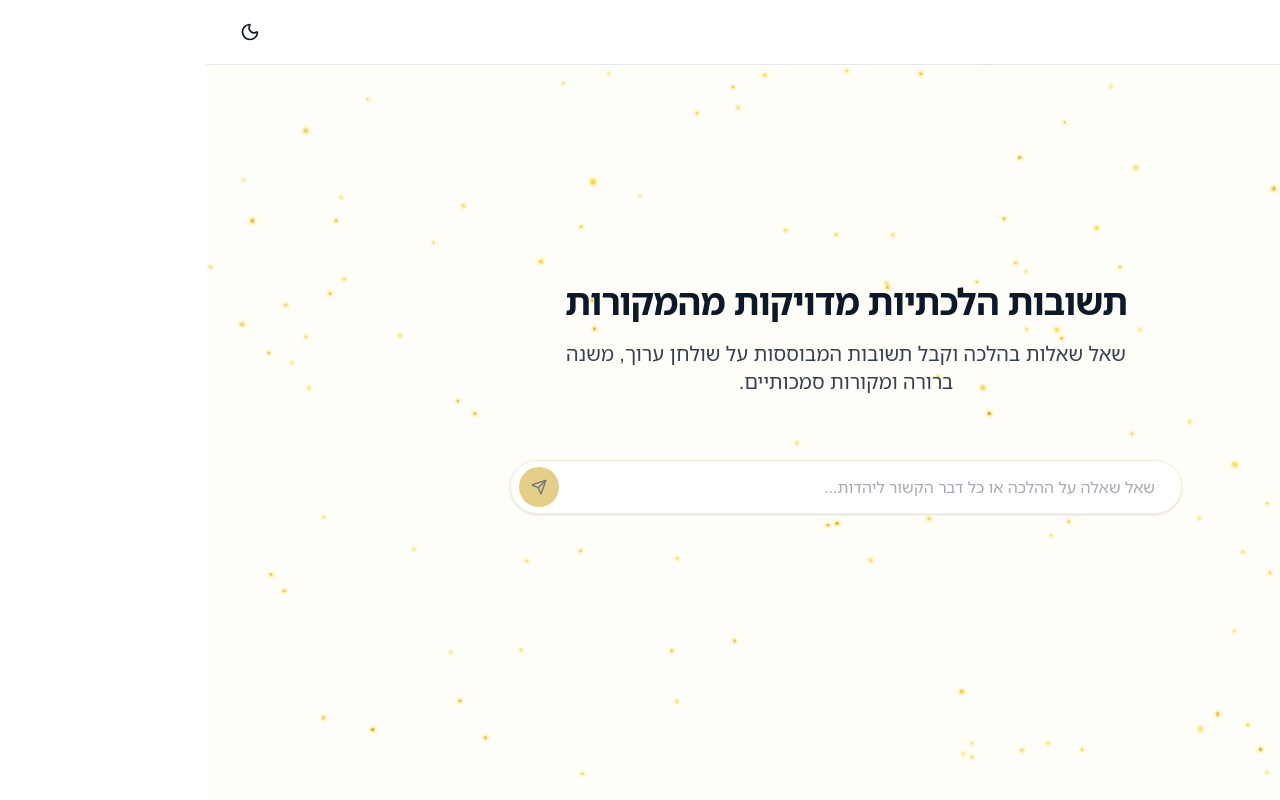
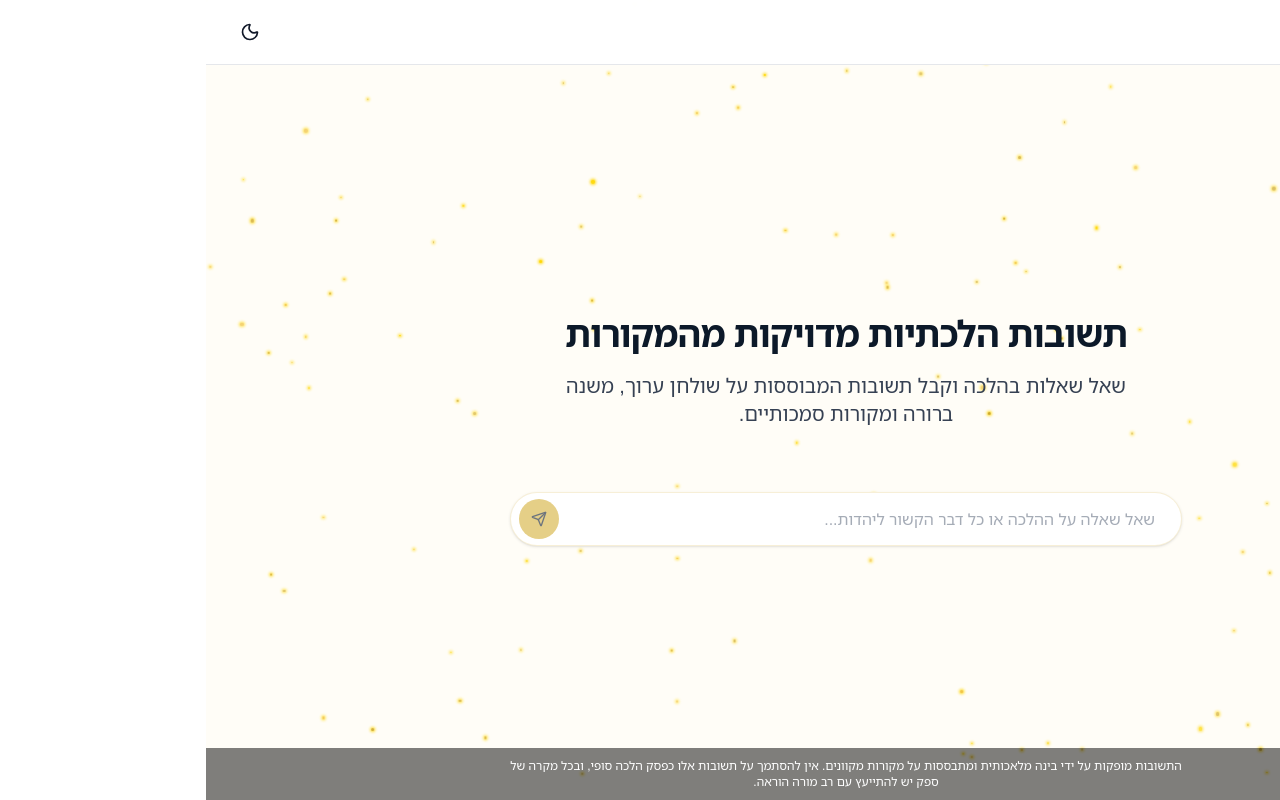
Before and after one commit to theben4x/halacha-ai, a Next.js app: page / in a window 1280 px wide. Built offline with nearby package versions, Linux system fonts and the light colour scheme.

Commit message:
fixed footer visibility and z-index

```diff
--- a/app/components/Footer.tsx
+++ b/app/components/Footer.tsx
@@ -2,9 +2,19 @@
 
 export default function Footer() {
   return (
-    <footer className="shrink-0 border-t border-gray-200/60 bg-gray-100/85 px-4 py-4 dark:border-gray-700/50 dark:bg-[#0a0a0f]/90">
+    <footer
+      style={{
+        position: "fixed",
+        bottom: 0,
+        width: "100%",
+        zIndex: 50,
+        padding: "10px",
+        background: "rgba(0,0,0,0.5)",
+        textAlign: "center",
+      }}
+    >
       <p
-        className="mx-auto max-w-2xl text-center text-xs text-gray-600 dark:text-gray-400"
+        className="mx-auto max-w-2xl text-xs text-white"
         dir="rtl"
         lang="he"
       >
--- a/app/layout.tsx
+++ b/app/layout.tsx
@@ -1,6 +1,7 @@
 import type { Metadata } from "next";
 import { Geist_Mono, Noto_Sans_Hebrew, Roboto } from "next/font/google";
 import "./globals.css";
+import Footer from "./components/Footer";
 
 const notoSansHebrew = Noto_Sans_Hebrew({
   variable: "--font-noto-sans-hebrew",
@@ -37,6 +38,7 @@ export default function RootLayout({
         style={{ fontFamily: "var(--font-noto-sans-hebrew), 'Noto Sans Hebrew', system-ui, sans-serif" }}
       >
         {children}
+        <Footer />
       </body>
     </html>
   );
--- a/app/page.tsx
+++ b/app/page.tsx
@@ -4,7 +4,6 @@ import { useState, useCallback } from "react";
 import Hero from "./components/Hero";
 import ChatArea from "./components/ChatArea";
 import Navbar from "./components/Navbar";
-import Footer from "./components/Footer";
 import BackgroundPattern from "./components/BackgroundPattern";
 import { ThemeProvider } from "./components/ThemeProvider";
 
@@ -35,7 +34,6 @@ export default function Home() {
             <ChatArea onHasContentChange={setHasContent} resetViewTrigger={resetViewTrigger} />
           </div>
         </div>
-        <Footer />
       </div>
     </ThemeProvider>
   );
```
